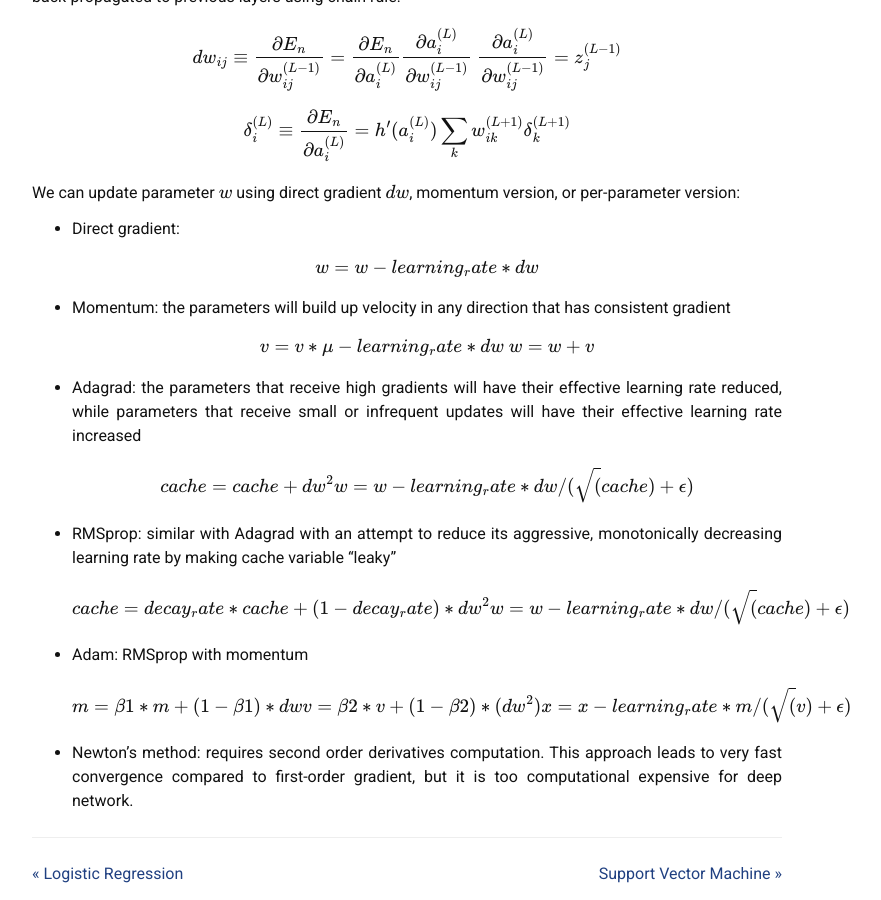
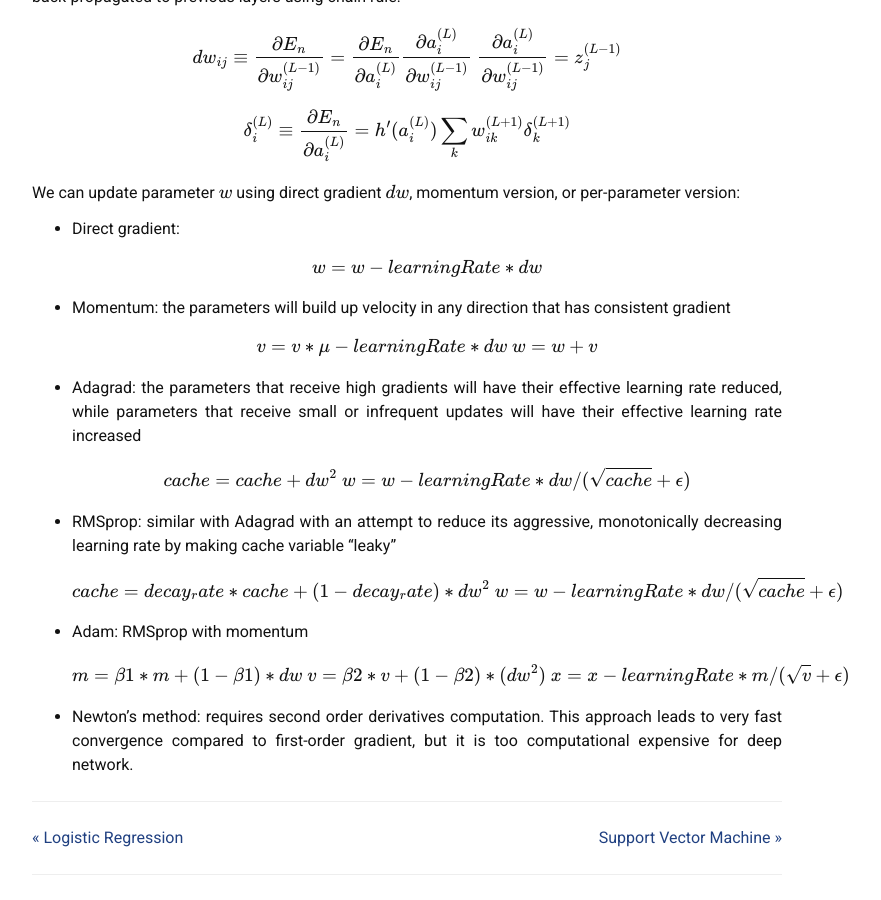
Before and after one commit to liambll/blog-archive, a Jekyll site: the page built from _posts/2017-06-30-neural-network.markdown, in a window 1280 px wide and 900 px high, scrolled down 2878 px. Shown: the whole window, without its empty margins (233-1114 px from the left). Built offline with Jekyll 4.4.1, drawn with Linux system fonts in a browser that asks for light colours; nearby versions of some CDN libraries; formulas are drawn with MathJax 3; comment, search, counter and statistics services are not loaded.

Commit message:
Update 2017-06-30-neural-network.markdown

```diff
--- a/_posts/2017-06-30-neural-network.markdown
+++ b/_posts/2017-06-30-neural-network.markdown
@@ -100,27 +100,27 @@
 We can update parameter \\(w\\) using direct gradient \\(dw\\), momentum version, or per-parameter version:
 * Direct gradient:
 \\[
-w = w - learning_rate * dw
+w = w - learningRate * dw
 \\]
 * Momentum: the parameters will build up velocity in any direction that has consistent gradient
 \\[
-v = v * \mu - learning_rate * dw \\\
+v = v * \mu - learningRate * dw \\\
 w = w + v
 \\]
 * Adagrad: the parameters that receive high gradients will have their effective learning rate reduced, while parameters that receive small or infrequent updates will have their effective learning rate increased
 \\[
-cache = cache + dw^2
-w = w - learning_rate * dw / (\sqrt(cache) + \epsilon)
+cache = cache + dw^2 \\\
+w = w - learningRate * dw / (\sqrt{cache} + \epsilon)
 \\]
 * RMSprop: similar with Adagrad with an attempt to reduce its aggressive, monotonically decreasing learning rate by making cache variable "leaky"
 \\[
-cache = decay_rate * cache + (1 - decay_rate) * dw^2
-w = w - learning_rate * dw / (\sqrt(cache) + \epsilon)
+cache = decay_rate * cache + (1 - decay_rate) * dw^2 \\\
+w = w - learningRate * dw / (\sqrt{cache} + \epsilon)
 \\]
 * Adam: RMSprop with momentum
 \\[
-m = \beta1 * m + (1-\beta1) * dw
-v = \beta2* v + (1-\beta2) * (dw^2)
-x = x - learning_rate * m / (\sqrt(v) + \epsilon)
+m = \beta1 * m + (1-\beta1) * dw \\\
+v = \beta2* v + (1-\beta2) * (dw^2) \\\
+x = x - learningRate * m / (\sqrt{v} + \epsilon)
 \\]
 * Newton’s method: requires second order derivatives computation. This approach leads to very fast convergence compared to first-order gradient, but it is too computational expensive for deep network.
```
